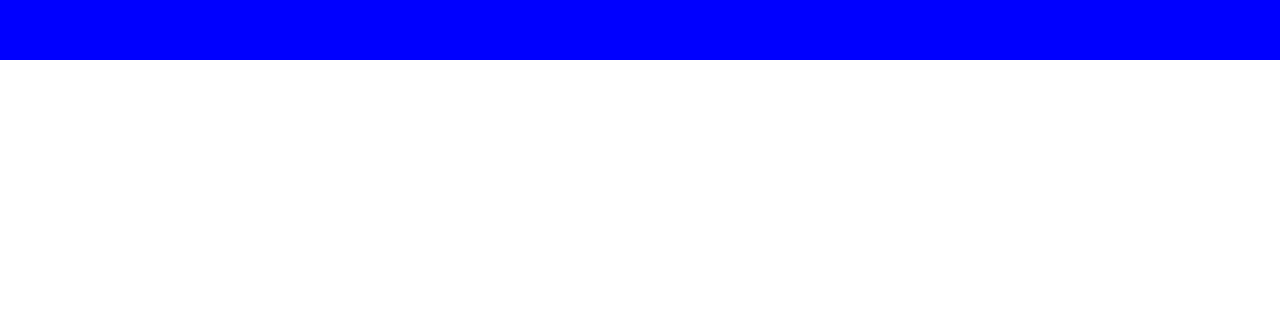
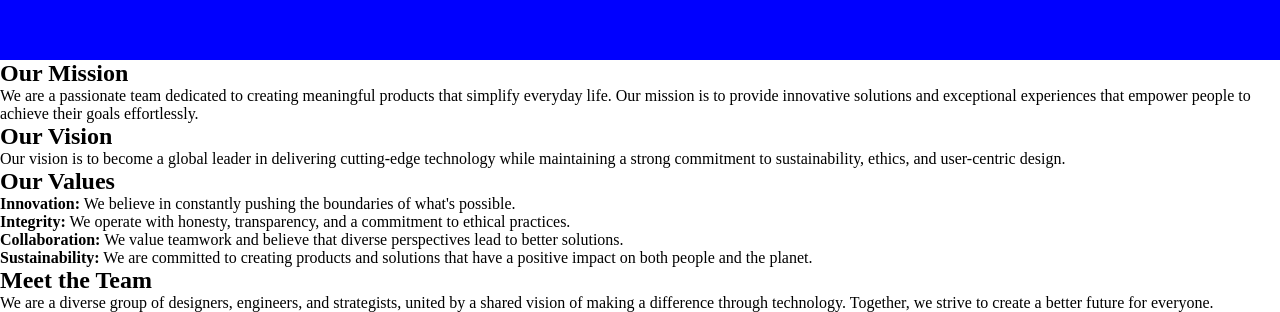
Before and after one commit to workmdirfan29/ReactJs_StartUPCode, a React (Vite) app: page /about in a window 1280 px wide. Shown: the part 846-1158 px from the top of the page. Before the commit the page ends 906 px from the top, so only its background shows below. Built offline with nearby package versions, Linux system fonts and the light colour scheme.

Commit message:
About page

```diff
--- a/src/components/About.jsx
+++ b/src/components/About.jsx
@@ -4,8 +4,29 @@ import Intro from './Home/Intro'
 const About = () => {
   return (
     <div>
-      <h1>About</h1>
+      <h1>About Us</h1>
       <Intro />
+      <section>
+        <h2>Our Mission</h2>
+        <p>We are a passionate team dedicated to creating meaningful products that simplify everyday life. Our mission is to provide innovative solutions and exceptional experiences that empower people to achieve their goals effortlessly.</p>
+      </section>
+      <section>
+        <h2>Our Vision</h2>
+        <p>Our vision is to become a global leader in delivering cutting-edge technology while maintaining a strong commitment to sustainability, ethics, and user-centric design.</p>
+      </section>
+      <section>
+        <h2>Our Values</h2>
+        <ul>
+          <li><strong>Innovation:</strong> We believe in constantly pushing the boundaries of what's possible.</li>
+          <li><strong>Integrity:</strong> We operate with honesty, transparency, and a commitment to ethical practices.</li>
+          <li><strong>Collaboration:</strong> We value teamwork and believe that diverse perspectives lead to better solutions.</li>
+          <li><strong>Sustainability:</strong> We are committed to creating products and solutions that have a positive impact on both people and the planet.</li>
+        </ul>
+      </section>
+      <section>
+        <h2>Meet the Team</h2>
+        <p>We are a diverse group of designers, engineers, and strategists, united by a shared vision of making a difference through technology. Together, we strive to create a better future for everyone.</p>
+      </section>
     </div>
   )
 }
```
Also changed, not shown: 1 other file (tests, documents, lock files or other folders).
